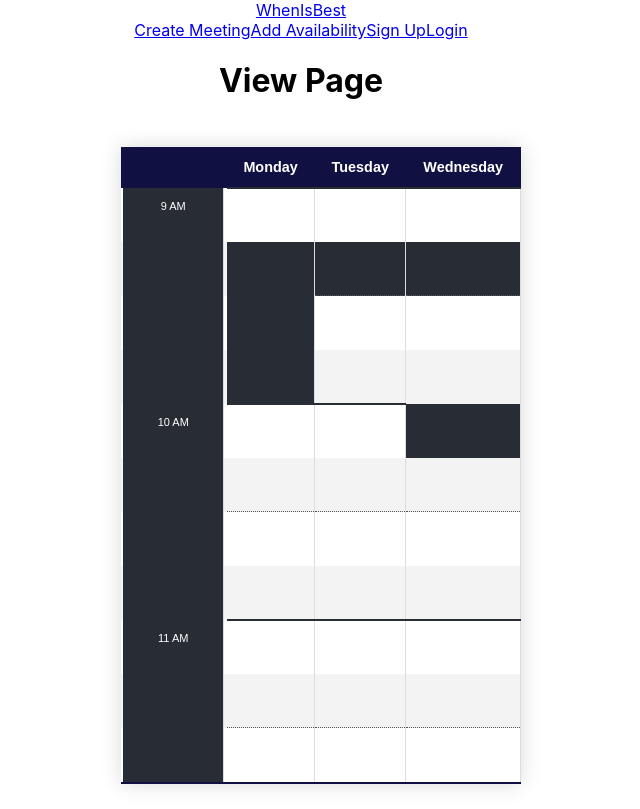
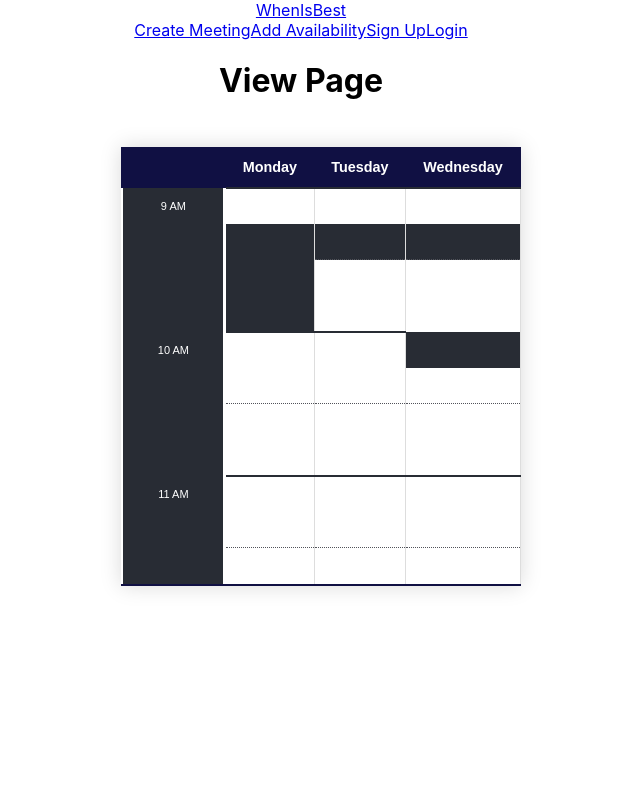
Before and after one commit to alimsiv/WhenIsBest, a React (Create React App) app: page /view in a window 1280 px wide. Shown: the whole page, without its empty margins (339-979 px from the left). Built offline with nearby package versions, Linux system fonts and the light colour scheme.

Commit message:
TimeSlotTable color coded when you select a cell

```diff
--- a/package.json
+++ b/package.json
@@ -7,6 +7,7 @@
     "@testing-library/jest-dom": "^5.11.9",
     "@testing-library/react": "^11.2.5",
     "@testing-library/user-event": "^12.7.3",
+    "jquery": "^3.6.0",
     "moment": "^2.29.1",
     "react": "^17.0.1",
     "react-bootstrap": "^1.5.0",
--- a/src/pages/ViewPage.js
+++ b/src/pages/ViewPage.js
@@ -40,7 +40,6 @@ class ViewPage extends Component{
         console.log(Date.formatDate(ny));     // 2017/3/10 21:30
     }
 
-
     render() {
 
         return (
@@ -54,9 +53,6 @@ class ViewPage extends Component{
                         }
                     </div>
                     <div className="flex-child">
-                        {
-                        //<TimeSlotTable type = {0} dates={this.state.dates} showTimeSlot={this.state.showTimeSlot} minStartTime={this.state.minStartTime}/>
-                        }
                         <TimeSlotTable type = {1} dates={this.state.weekdays} showTimeSlot={this.state.showTimeSlot} minStartTime={this.state.minStartTime}/>
                     </div>
                 </div>
--- a/src/shared/TimeSlotTable.js
+++ b/src/shared/TimeSlotTable.js
@@ -31,6 +31,27 @@ class TimeSlotTable extends Component {
         return response;
     }
 
+    getMatrixLocation(id){
+        const parsedID = id.split(':'); //example: timeslot:0:540
+        const row = (parsedID[2] - this.props.minStartTime)/15;
+        return [row, parsedID[1]];
+    }
+
+
+    handleTimeSlotClicked(id){
+        console.log("Clicked: " + id);
+        const location = this.getMatrixLocation(id);
+        if (this.response[location[0]][location[1]] === 0){
+            this.response[location[0]][location[1]] = 1;
+            document.getElementById(id).style.backgroundColor = "#84D6E7";
+        }
+        else {
+            this.response[location[0]][location[1]] = 0;
+            document.getElementById(id).style.backgroundColor = "#ffffff";
+        }
+        console.table(this.response);
+    }
+
     /**
      * Adds each table header to the top row of TimeSlotTable is the dates/days
      * @param date
@@ -57,7 +78,7 @@ class TimeSlotTable extends Component {
      * @returns {JSX.Element}
      * @constructor
      */
-     AddHeaderWeekDay(date){
+    AddHeaderWeekDay(date){
         const DaysEnum = Object.freeze({"Sunday":0, "Monday":1, "Tuesday":2, "Wednesday":3, "Thursday":4, "Friday":5, "Saturday":6});
         //const options = { weekday: 'long', month: 'long', day: 'numeric' };
         //const dateString = date.toLocaleDateString(undefined, options).split(',') //Uses local OS language
@@ -70,20 +91,22 @@ class TimeSlotTable extends Component {
         );
     }
 
-    getMatrixLocation(id){
-        const parsedID = id.split(':'); //example: timeslot:0:540
-        const row = (parsedID[2] - this.props.minStartTime)/15;
-        return [row, parsedID[1]];
+    AddSideHeaderHour(timestamp, rows){
+        if(timestamp%60 === 0) {
+            const hour = timestamp / 60;
+            const title = (hour < 12) ? hour + ' AM' : (hour - 12) + ' PM';
+            return (
+                <td className="timeslotHourTitleCell" rowSpan={rows}>
+                    {title}
+                </td>);
+        }
+        else {
+            return (
+                <td className="timeslotHourTitleCell" />);
+        }
     }
 
 
-    handleTimeSlotClicked(id){
-        console.log("Clicked: " + id);
-        const location = this.getMatrixLocation(id);
-        const oldVal = this.response[location[0]][location[1]];
-        this.response[location[0]][location[1]] = (oldVal === 0) ? 1 : 0;
-        console.table(this.response);
-    }
 
     /**
      * Creates a tr (a table row) of the TimeSlotTable
@@ -93,15 +116,14 @@ class TimeSlotTable extends Component {
      * @constructor
      */
     TimeSlotRow(timestamp, showTimeSlot){
-        let title = "";
         let rowClassName;
+        let isHourRow = false;
 
         switch (timestamp % 60) {
             case 0:
                 //if timestamp is an hour mark, add title
-                title = timestamp / 60;
-                title += (title < 12) ? ' AM' : ' PM';
                 rowClassName = 'timeslotClickableHour';
+                isHourRow = true;
                 break;
             case 30:
                 //if timestamp is on a half hour mark, change className for styling purposes
@@ -117,9 +139,7 @@ class TimeSlotTable extends Component {
         return (
             <>
                 <tr>
-                    <td className="timeslotHourTitleCell">
-                        {title}
-                    </td>
+                    {this.AddSideHeaderHour(timestamp, 4)}
                     {showTimeSlot.map(show => {
                         const keyName = 'timeslot:' + dayCount + ':' + timestamp;
                         dayCount++;
@@ -129,11 +149,13 @@ class TimeSlotTable extends Component {
                             // otherwise mark as unavailable slot and do not attach any event handlers
                             return <td
                                 key={keyName}
+                                id={keyName}
                                 className={rowClassName}
                                 onClick={() => this.handleTimeSlotClicked(keyName)}/>
                         } else {
                             return <td
                                 key={keyName}
+                                id={keyName}
                                 className="timeslotUnavailable"/>
                         }
                     })}
@@ -146,7 +168,6 @@ class TimeSlotTable extends Component {
      * Creates the tbody of the TimeSlotTable. Goes through each 15-minute timeslot and creates the row for it
      * @returns {JSX.Element}
      */
-    const
     TimeSlotCreateRows(){
         let timestamp = this.props.minStartTime;
         const rows = [];
--- a/src/styling/TimeSlotTable.css
+++ b/src/styling/TimeSlotTable.css
@@ -5,6 +5,8 @@
     font-family: sans-serif;
     min-width: 400px;
     box-shadow: 0 0 20px rgba(0, 0, 0, 0.15);
+    //table-layout:fixed;
+    //word-wrap: break-word;
 }
 .styled-table thead tr {
     background-color: #101043;
@@ -37,11 +39,13 @@ th {
     text-align: center;
 }
 
+/*
 .timeslotClickable:hover,
 .timeslotClickableHour:hover,
 .timeslotClickableHalfHour:hover{
     background-color: #71c9e2;
 }
+*/
 
 .timeslotClickableHour{
     border-top: 2px solid #282c34;
@@ -59,14 +63,21 @@ th {
     vertical-align:top;
     display:inline-block;
     *display:inline;
-    height: 30px;
+    height: 12px;
     width:70px;
     font-size:11px;
-    margin-top: 0px;
+    margin-top: 0;
     background-color: #282c34;
     color: white;
 }
 
+.styled-table tbody tr td:first-of-type {
+    background-color: #282c34;
+    border: #282c34;
+}
+
+/*
 .styled-table tbody tr:nth-of-type(even) {
     background-color: #f3f3f3;
 }
+*/
```
Also changed, not shown: src/pages/Setup1Page.js (+1 -6 lines), 1 other file (tests, documents, lock files or other folders).
